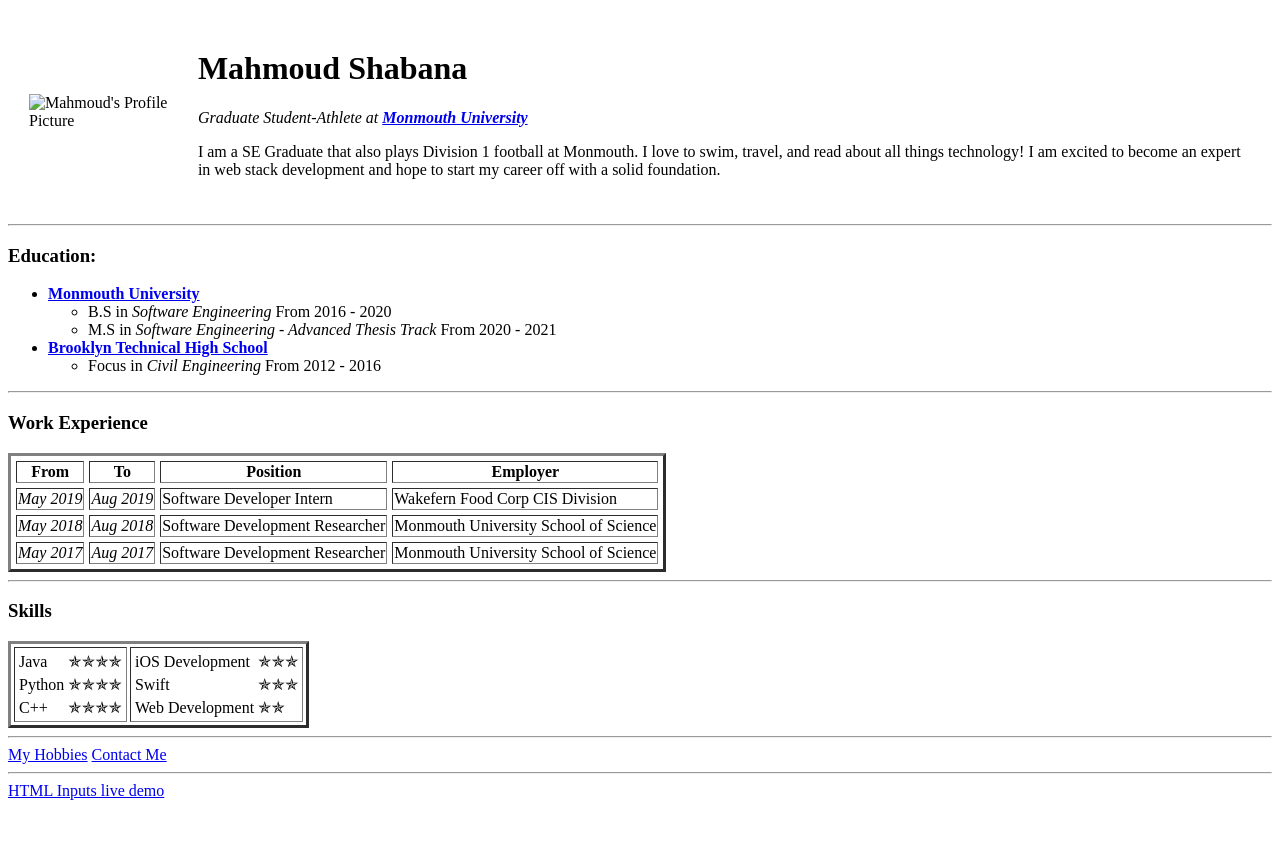
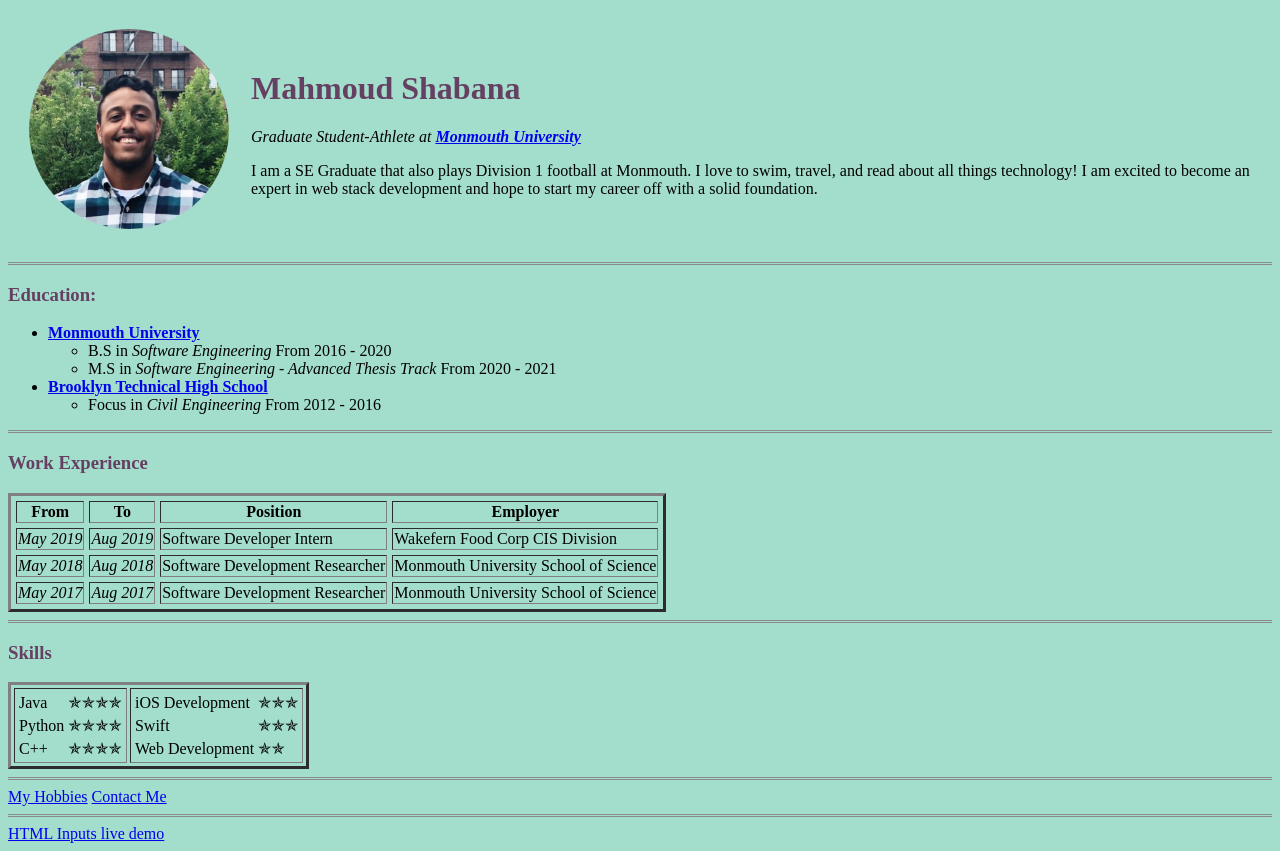
Before and after one commit to mshabana70/html_website, a plain HTML site: page index.html in a window 1280 px wide. Before the commit the page ends 808 px from the top, so only its background shows below. Drawn offline with Linux system fonts and the light colour scheme.

Commit message:
CSS Debugging Ex

```diff
--- a/css/styles.css
+++ b/css/styles.css
@@ -11,3 +11,8 @@ hr {
 img {
   height: 200px;
 }
+
+h1,
+h3 {
+  color: #654062;
+}
--- a/index.html
+++ b/index.html
@@ -3,18 +3,19 @@
   <head>
     <meta charset="UTF-8" />
     <title>Mahmoud's Personal Website</title>
-
-    <style>
-
-    </style>
+    <link rel="stylesheet" href="css/styles.css" />
   </head>
 
   <!--<body style="background-color: #a3ddcb">-->
+
   <body>
     <table cellspacing="20px">
       <tr>
         <td>
-          <img src="circle-cropped.png" alt="Mahmoud's Profile Picture" />
+          <img
+            src="images/circle-cropped.png"
+            alt="Mahmoud's Profile Picture"
+          />
         </td>
         <td>
           <h1>Mahmoud Shabana</h1>
```
Also changed, not shown: contact.html (+1 -0 lines), hobbies.html (+1 -0 lines), inputs.html (+1 -0 lines), 3 other files.
